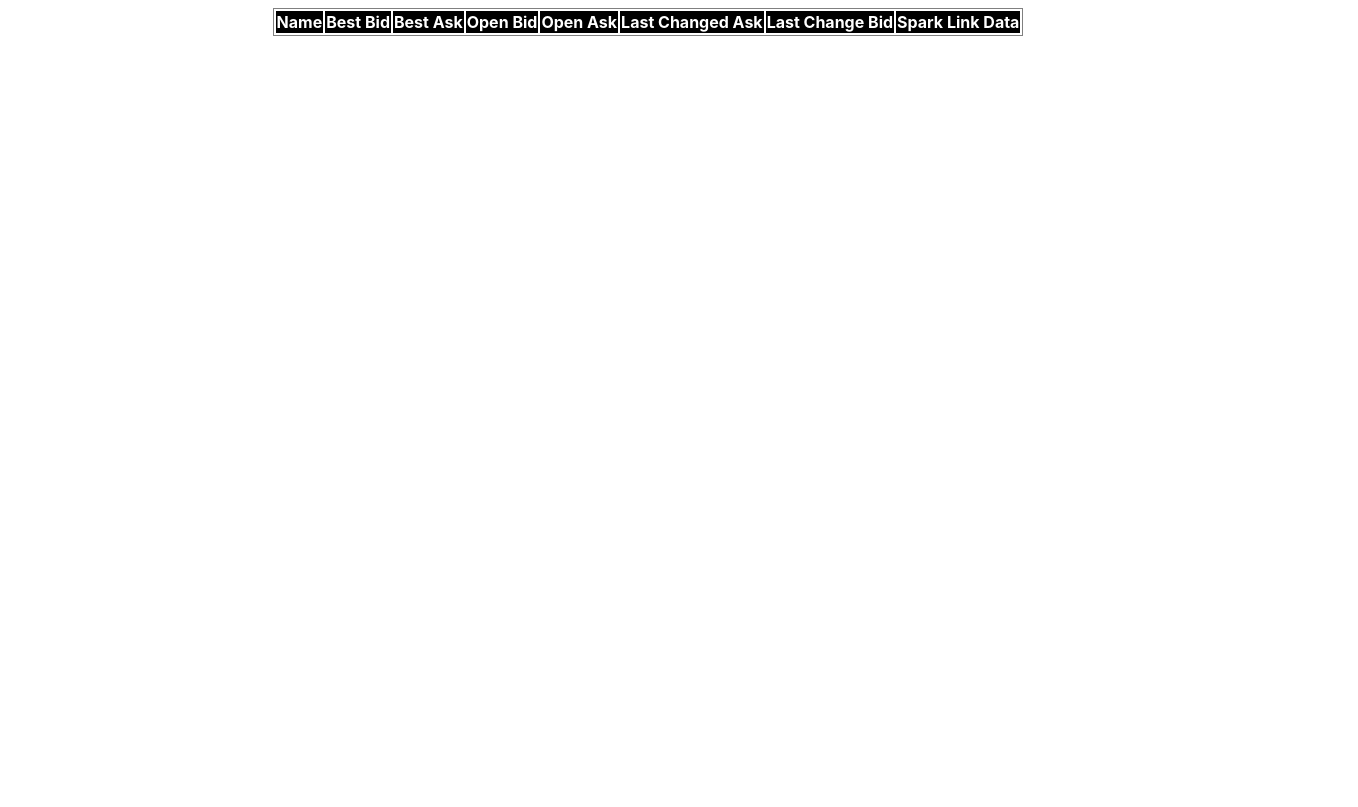
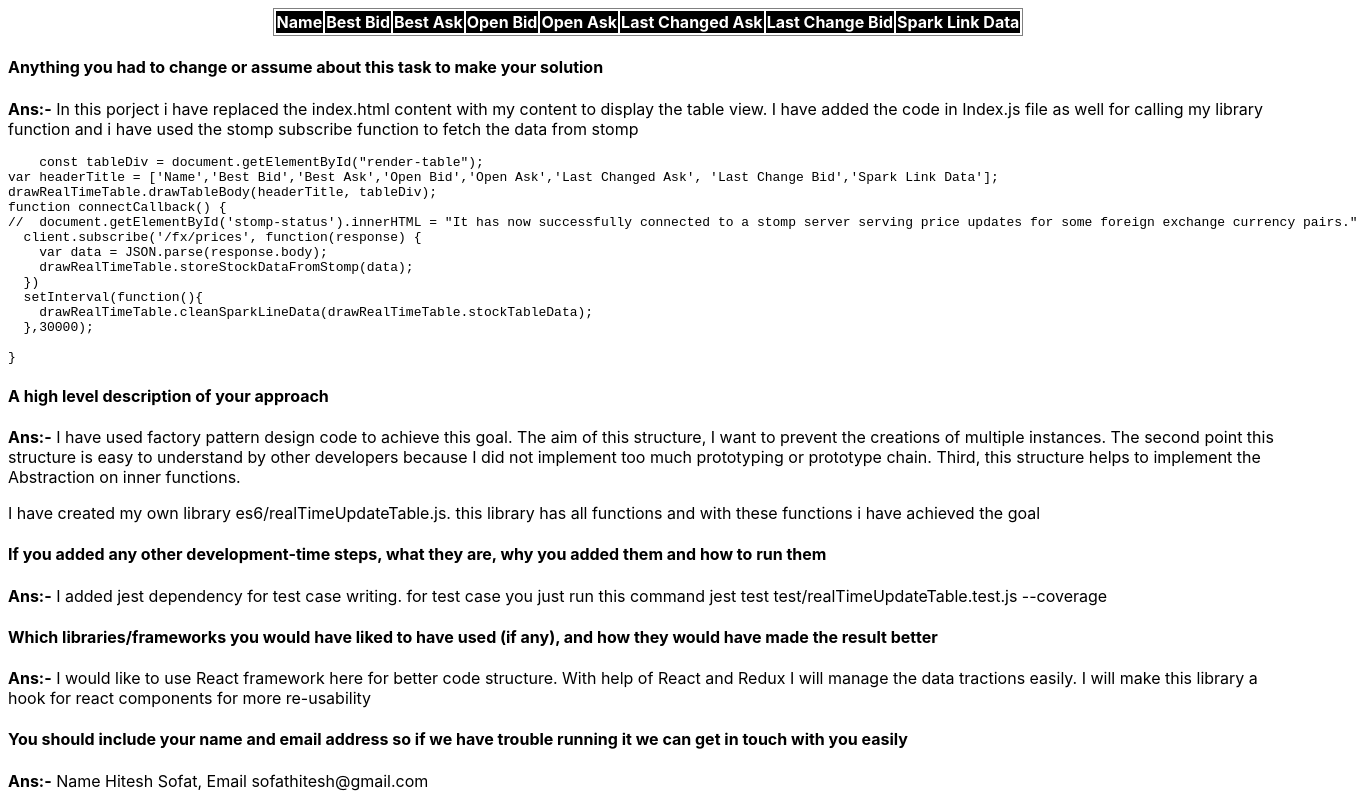
Before and after one commit to sofathitesh/hcltest, a website with bundled scripts: page site/index.html in a window 1280 px wide. Shown: the whole page, 1358 px wide, since content can reach past the window. Built offline with nearby package versions, Linux system fonts and the light colour scheme; no server answers.

Commit message:
tested code after development

```diff
--- a/es6/realTimeUpdateTable.js
+++ b/es6/realTimeUpdateTable.js
@@ -1,7 +1,7 @@
 /**
  * RealTimeUpdate table library helps us to create table.
  * Every time its auto update the table based on data.
- * Sorting happens with every data call
+ * Sorting happens with every data call and records display in DSEC order.
  * Spark line also shows the fluctuation of data changes in best bid and best ask
  * @param {object} stockTableData
  * @param {object} tableDiv
--- a/site/index.html
+++ b/site/index.html
@@ -5,10 +5,37 @@
     The dev serverver is serving the html and javascript, but it also provides updating fx data on /fx/prices.
      -->
     <script src="stomp.js"></script>
-    <script src="sparkline.js"></script>
 </head>
 <body>
 <div id="render-table"></div>
+
+<h4>Anything you had to change or assume about this task to make your solution</h4>
+<p> <b>Ans:-</b> In this porject i have replaced the index.html content with my content to display the table view. I have added the code in Index.js file as well for calling my library function and i have used the stomp subscribe function to fetch the data from stomp </p>
+<pre>
+    const tableDiv = document.getElementById("render-table");
+var headerTitle = ['Name','Best Bid','Best Ask','Open Bid','Open Ask','Last Changed Ask', 'Last Change Bid','Spark Link Data'];
+drawRealTimeTable.drawTableBody(headerTitle, tableDiv);
+function connectCallback() {
+//  document.getElementById('stomp-status').innerHTML = "It has now successfully connected to a stomp server serving price updates for some foreign exchange currency pairs."
+  client.subscribe('/fx/prices', function(response) {
+    var data = JSON.parse(response.body);
+    drawRealTimeTable.storeStockDataFromStomp(data);
+  })
+  setInterval(function(){
+    drawRealTimeTable.cleanSparkLineData(drawRealTimeTable.stockTableData);
+  },30000);
+
+}
+</pre>
+<h4>A high level description of your approach</h4>
+<p><b>Ans:-</b> I have used factory pattern design code to achieve this goal. The aim of this structure, I want to prevent the creations of multiple instances. The second point this structure is easy to understand by other developers because I did not implement too much prototyping or prototype chain. Third, this structure helps to implement the Abstraction on inner functions.</p>
+<p>I have created my own library es6/realTimeUpdateTable.js. this library has all functions and with these functions i have achieved the goal</p>
+<h4>If you added any other development-time steps, what they are, why you added them and how to run them</h4>
+<p><b>Ans:-</b> I added jest dependency for test case writing. for test case you just run this command jest test test/realTimeUpdateTable.test.js --coverage </p>
+<h4>Which libraries/frameworks you would have liked to have used (if any), and how they would have made the result better</h4>
+<p><b>Ans:-</b> I would like to use React framework here for better code structure. With help of React and Redux I will manage the data tractions easily. I will make this library a hook for react components for more re-usability</p>
+<h4>You should include your name and email address so if we have trouble running it we can get in touch with you easily</h4>
+<p><b>Ans:-</b> Name Hitesh Sofat, Email sofathitesh@gmail.com</p>
 <script src="bundle.js"></script>
 </body>
 
```
Also changed, not shown: test/realTimeUpdateTable.test.js (+1 -1 lines).
